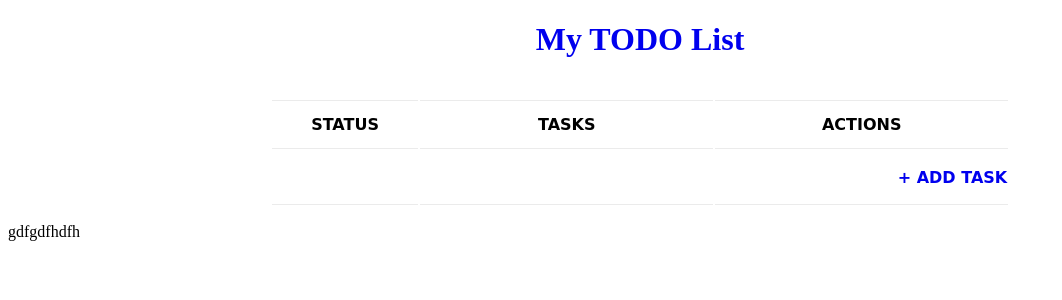
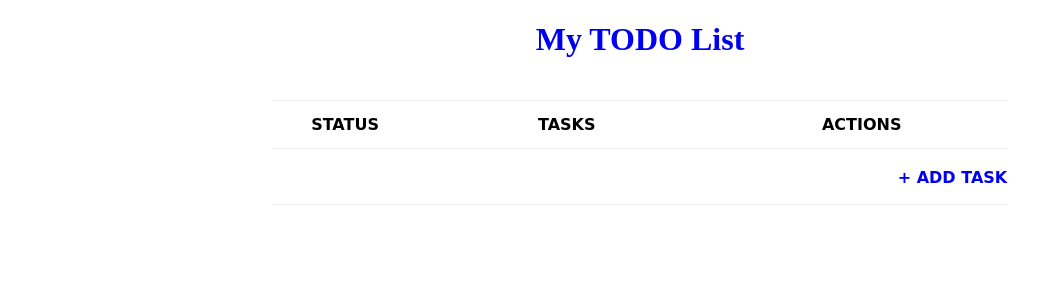
Before and after one commit to NNApy/TODO_LIST, a Django app: template todo_list/templates/todo_list.html in a window 1280 px wide. Shown: the top 300 px of the page, without its empty margins (0-1062 px from the left). Run offline with Django 3.2, Linux system fonts and the light colour scheme; the template is opened without the code that fills it, so the values that code supplies are empty; parts of the project's set-up code (start-up, migrations or seed data) failed here and were passed over.

Commit message:
change todo_list.html

```diff
--- a/todo_list/templates/todo_list.html
+++ b/todo_list/templates/todo_list.html
@@ -92,7 +92,5 @@
 
 {% csrf_token %}
 </div>
-
-<p>gdfgdfhdfh</p>
 </body>
 </html>
```
